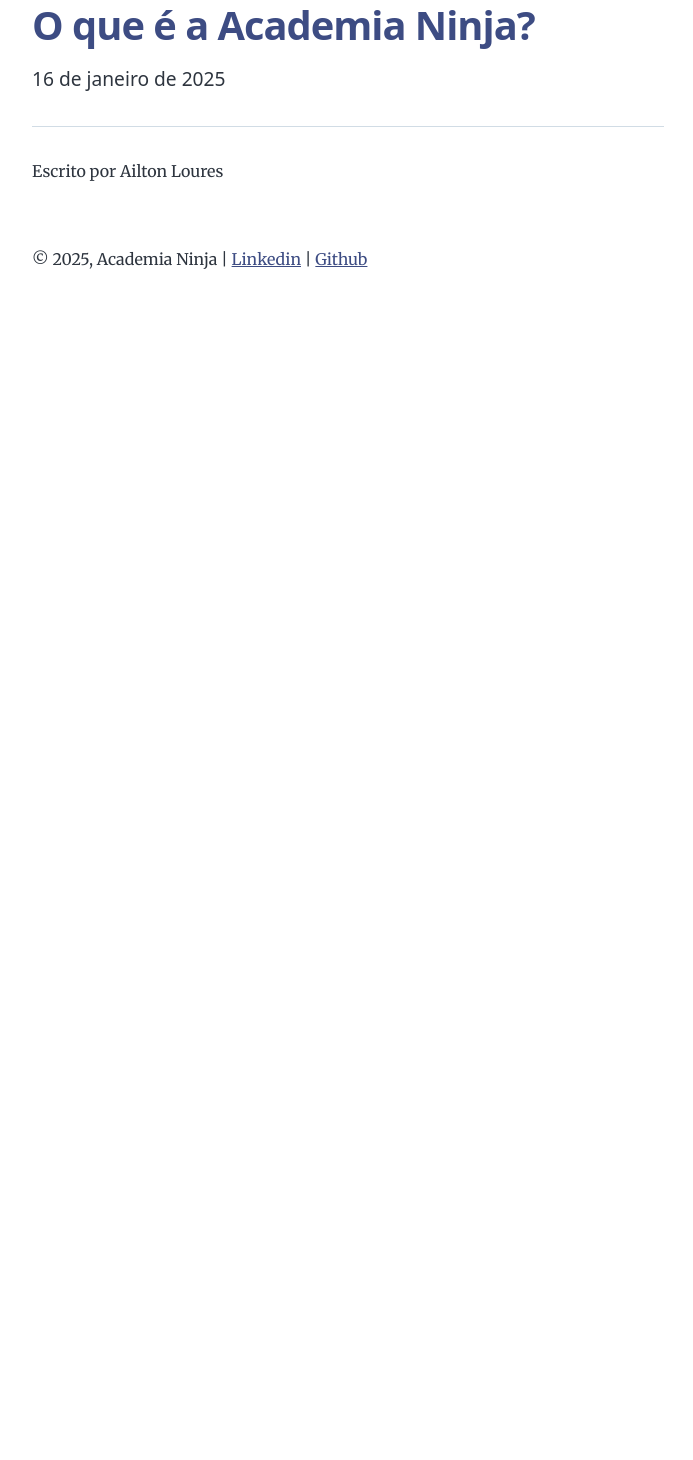
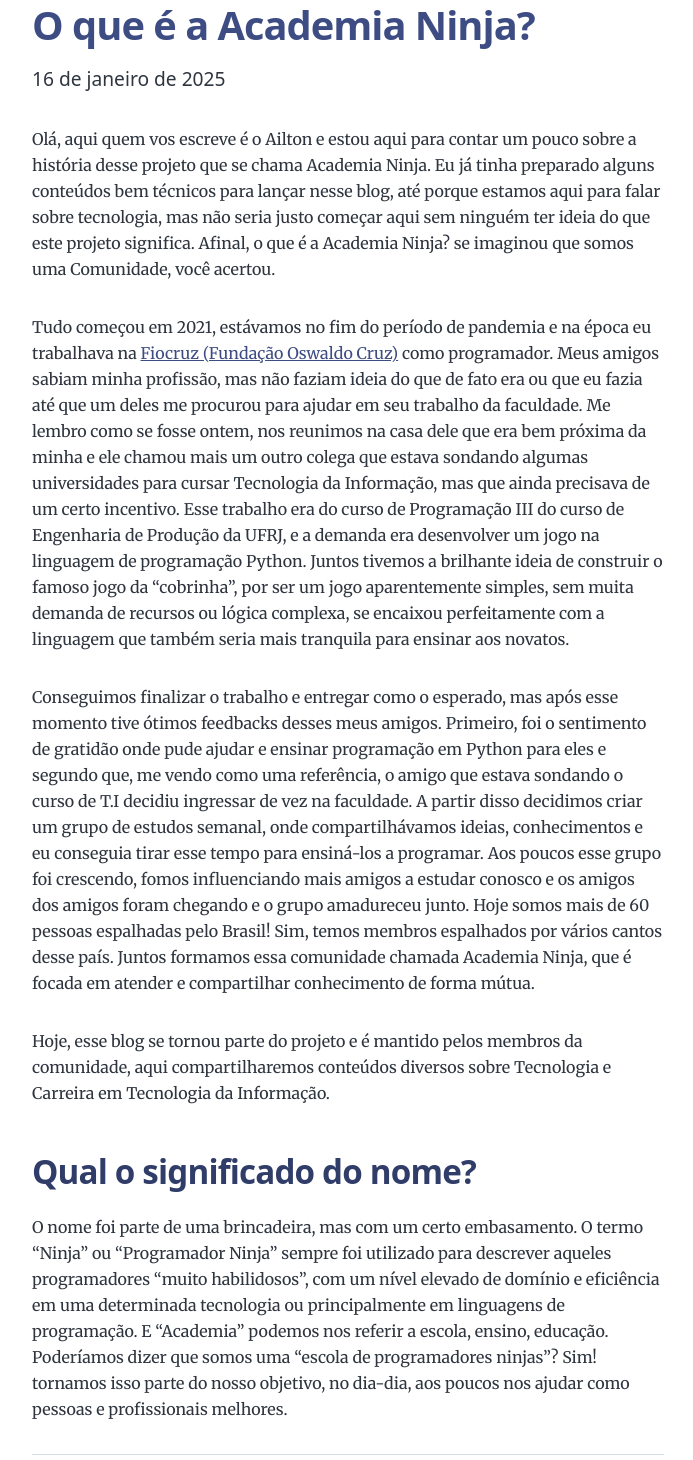
Before and after one commit to Academia-Ninja/academia-ninja-blog, a Gatsby site: page /academia-ninja/ in a window 1280 px wide. Shown: the part 114-1574 px from the top of the page, without its empty margins (292-985 px from the left). Before the commit the page ends 800 px from the top, so only its background shows below. Built offline with nearby package versions, Linux system fonts and the light colour scheme; Gatsby itself is replaced by a stand-in of ours.

Commit message:
Update Blog “academia-ninja/index” by Ailton Loures

```diff
--- a/content/blog/academia-ninja/index.md
+++ b/content/blog/academia-ninja/index.md
@@ -3,3 +3,14 @@
 date: 2025-01-16
 author: Ailton Loures
 ---
+Olá, aqui quem vos escreve é o Ailton e estou aqui para contar um pouco sobre a história desse projeto que se chama Academia Ninja. Eu já tinha preparado alguns conteúdos bem técnicos para lançar nesse blog, até porque estamos aqui para falar sobre tecnologia, mas não seria justo começar aqui sem ninguém ter ideia do que este projeto significa. Afinal, o que é a Academia Ninja? se imaginou que somos uma Comunidade, você acertou.
+
+Tudo começou em 2021, estávamos no fim do período de pandemia e na época eu trabalhava na [Fiocruz (Fundação Oswaldo Cruz)](https://portal.fiocruz.br/) como programador. Meus amigos sabiam minha profissão, mas não faziam ideia do que de fato era ou que eu fazia até que um deles me procurou para ajudar em seu trabalho da faculdade. Me lembro como se fosse ontem, nos reunimos na casa dele que era bem próxima da minha e ele chamou mais um outro colega que estava sondando algumas universidades para cursar Tecnologia da Informação, mas que ainda precisava de um certo incentivo. Esse trabalho era do curso de Programação III do curso de Engenharia de Produção da UFRJ, e a demanda era desenvolver um jogo na linguagem de programação Python. Juntos tivemos a brilhante ideia de construir o famoso jogo da “cobrinha”, por ser um jogo aparentemente simples, sem muita demanda de recursos ou lógica complexa, se encaixou perfeitamente com a linguagem que também seria mais tranquila para ensinar aos novatos.
+
+Conseguimos finalizar o trabalho e entregar como o esperado, mas após esse momento tive ótimos feedbacks desses meus amigos. Primeiro, foi o sentimento de gratidão onde pude ajudar e ensinar programação em Python para eles e segundo que, me vendo como uma referência, o amigo que estava sondando o curso de T.I decidiu ingressar de vez na faculdade. A partir disso decidimos criar um grupo de estudos semanal, onde compartilhávamos ideias, conhecimentos e eu conseguia tirar esse tempo para ensiná-los a programar. Aos poucos esse grupo foi crescendo, fomos influenciando mais amigos a estudar conosco e os amigos dos amigos foram chegando e o grupo amadureceu junto. Hoje somos mais de 60 pessoas espalhadas pelo Brasil! Sim, temos membros espalhados por vários cantos desse país. Juntos formamos essa comunidade chamada Academia Ninja, que é focada em atender e compartilhar conhecimento de forma mútua.
+
+Hoje, esse blog se tornou parte do projeto e é mantido pelos membros da comunidade, aqui compartilharemos conteúdos diversos sobre Tecnologia e Carreira em Tecnologia da Informação.
+
+## Qual o significado do nome?
+
+O nome foi parte de uma brincadeira, mas com um certo embasamento. O termo “Ninja” ou “Programador Ninja” sempre foi utilizado para descrever aqueles programadores “muito habilidosos”, com um nível elevado de domínio e eficiência em uma determinada tecnologia ou principalmente em linguagens de programação. E “Academia” podemos nos referir a escola, ensino, educação. Poderíamos dizer que somos uma “escola de programadores ninjas”? Sim! tornamos isso parte do nosso objetivo, no dia-dia, aos poucos nos ajudar como pessoas e profissionais melhores.
```
